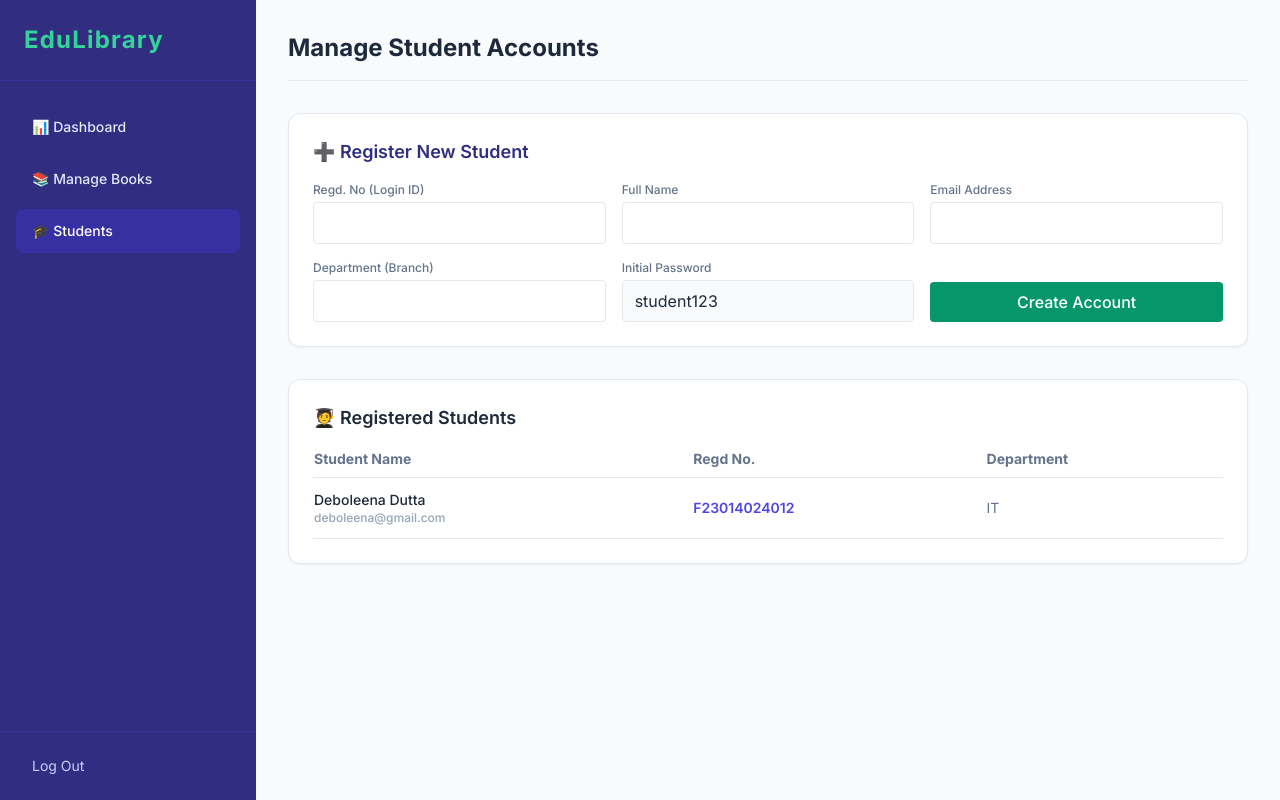
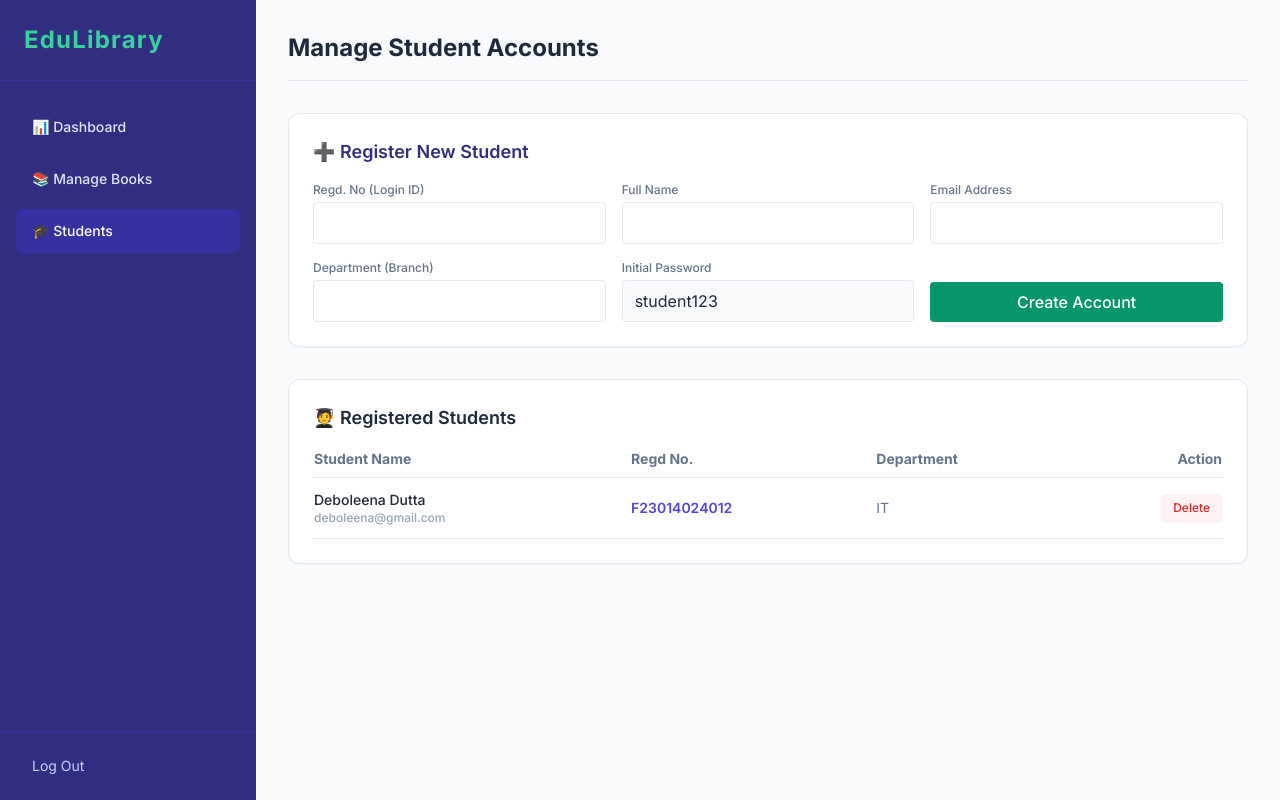
Before and after one commit to Deboleena9/Smart_library, a Django app: page /manage-students/ in a window 1280 px wide. Run offline with Django 5.2, Linux system fonts and the light colour scheme; a user stored in the database is signed in; data comes from the database, SQL or seed files in the repository; both versions use the stored data as it was after the commit; some libraries are stand-ins or nearby versions.

Commit message:
added function to delete students

```diff
--- a/library_system/core/templates/manage_students.html
+++ b/library_system/core/templates/manage_students.html
@@ -53,11 +53,32 @@
                  <h3 class="text-lg font-semibold mb-4 text-slate-800">🧑‍🎓 Registered Students</h3>
                  <table class="w-full text-left text-sm">
                     <thead>
-                        <tr class="border-b text-slate-500"><th class="pb-2">Student Name</th><th class="pb-2">Regd No.</th><th class="pb-2">Department</th></tr>
+                        <tr class="border-b text-slate-500">
+                            <th class="pb-2">Student Name</th>
+                            <th class="pb-2">Regd No.</th>
+                            <th class="pb-2">Department</th>
+                            <th class="pb-2 text-right">Action</th>
+                        </tr>
                     </thead>
                     <tbody>
                         {% for student in students %}
-                        <tr class="border-b hover:bg-slate-50"><td class="py-3 font-medium">{{ student.name }} <span class="text-xs text-slate-400 block">{{ student.email }}</span></td><td class="py-3 text-indigo-600 font-semibold">{{ student.regd_no }}</td><td class="py-3 text-slate-500">{{ student.department }}</td></tr>
+                        <tr class="border-b hover:bg-slate-50">
+                            <td class="py-3 font-medium">{{ student.name }} <span class="text-xs text-slate-400 block">{{ student.email }}</span></td>
+                            <td class="py-3 text-indigo-600 font-semibold">{{ student.regd_no }}</td>
+                            <td class="py-3 text-slate-500">{{ student.department }}</td>
+                            <td class="py-3 text-right">
+                                <form action="{% url 'delete_student' student.id %}" method="POST" onsubmit="return confirm('Are you sure you want to delete this student? This will permanently revoke their login access.');">
+                                    {% csrf_token %}
+                                    <button type="submit" class="text-red-600 hover:text-red-800 font-medium text-xs bg-red-50 hover:bg-red-100 px-3 py-1.5 rounded transition-colors shadow-sm">
+                                        Delete
+                                    </button>
+                                </form>
+                            </td>
+                        </tr>
+                        {% empty %}
+                        <tr>
+                            <td colspan="4" class="py-8 text-center text-slate-500 italic">No students registered yet.</td>
+                        </tr>
                         {% endfor %}
                     </tbody>
                  </table>
--- a/library_system/core/urls.py
+++ b/library_system/core/urls.py
@@ -9,8 +9,9 @@ urlpatterns = [
     path('return/<uuid:transaction_id>/', views.return_book, name='return_book'),
     path('logout/', views.logout_user, name='logout'),
     path('setup-admin/', views.setup_admin, name='setup_admin'),
-
-    # NEW CUSTOM UI ROUTES
     path('manage-books/', views.manage_books, name='manage_books'),
     path('manage-students/', views.manage_students, name='manage_students'),
+
+    # NEW DELETE ROUTE
+    path('delete-student/<uuid:student_id>/', views.delete_student, name='delete_student'),
 ]
--- a/library_system/core/views.py
+++ b/library_system/core/views.py
@@ -212,3 +212,27 @@ def manage_students(request):
 
     students = Student.objects.all().order_by('name')
     return render(request, 'manage_students.html', {'students': students})
+
+@login_required(login_url='login')
+def delete_student(request, student_id):
+    if not request.user.is_superuser:
+        return redirect('student')
+
+    if request.method == 'POST':
+        try:
+            student = Student.objects.get(id=student_id)
+
+            # Find and delete their secure Django login account
+            user_account = User.objects.filter(username=student.regd_no).first()
+            if user_account:
+                user_account.delete()
+
+            # Delete their library profile
+            student_name = student.name
+            student.delete()
+
+            messages.success(request, f"🗑️ Success: '{student_name}' and their login access have been permanently removed.")
+        except Student.DoesNotExist:
+            messages.error(request, "❌ Error: Student not found.")
+
+    return redirect('manage_students')
```
Also changed, not shown: library_system/db.sqlite3.
